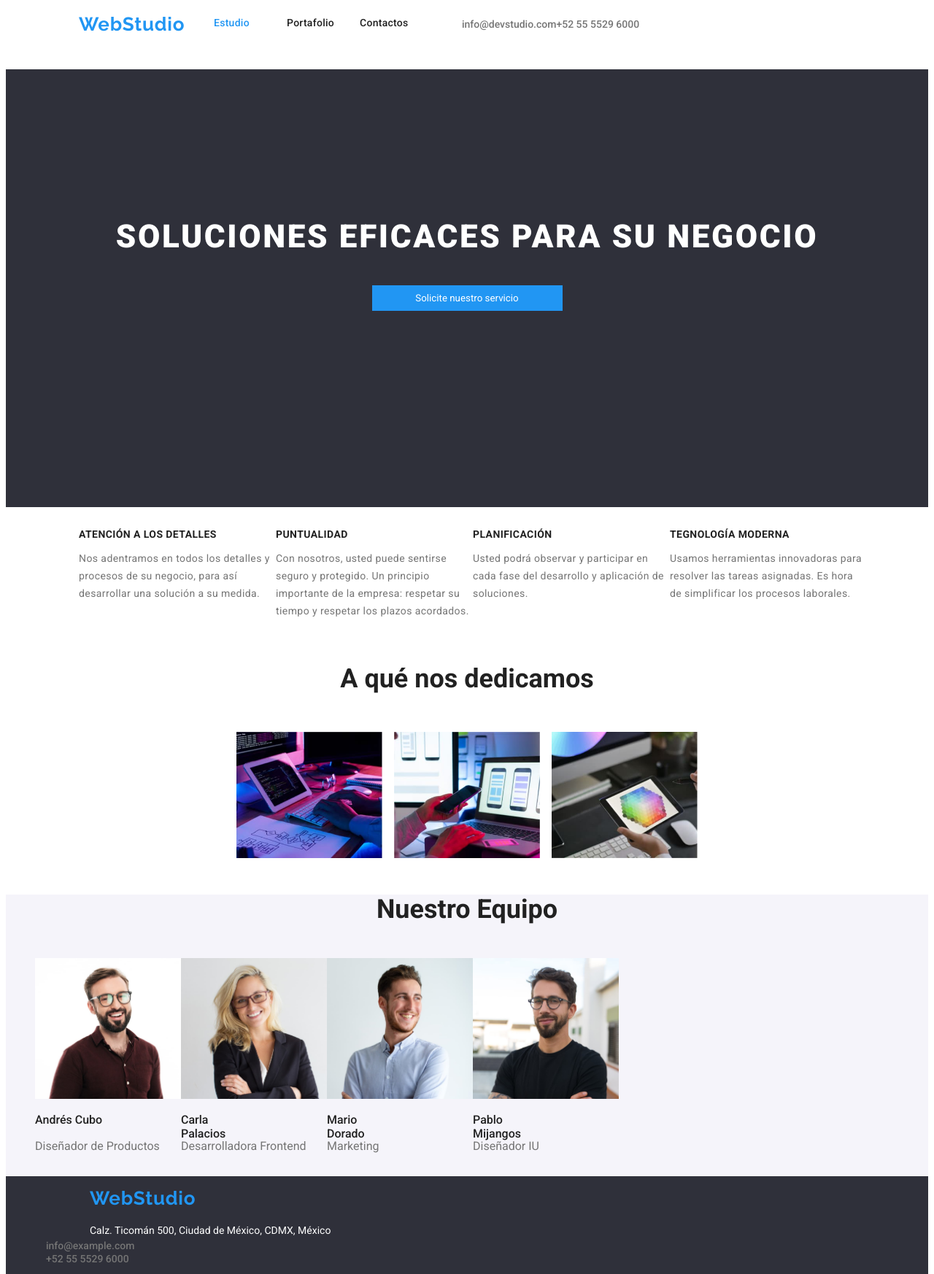
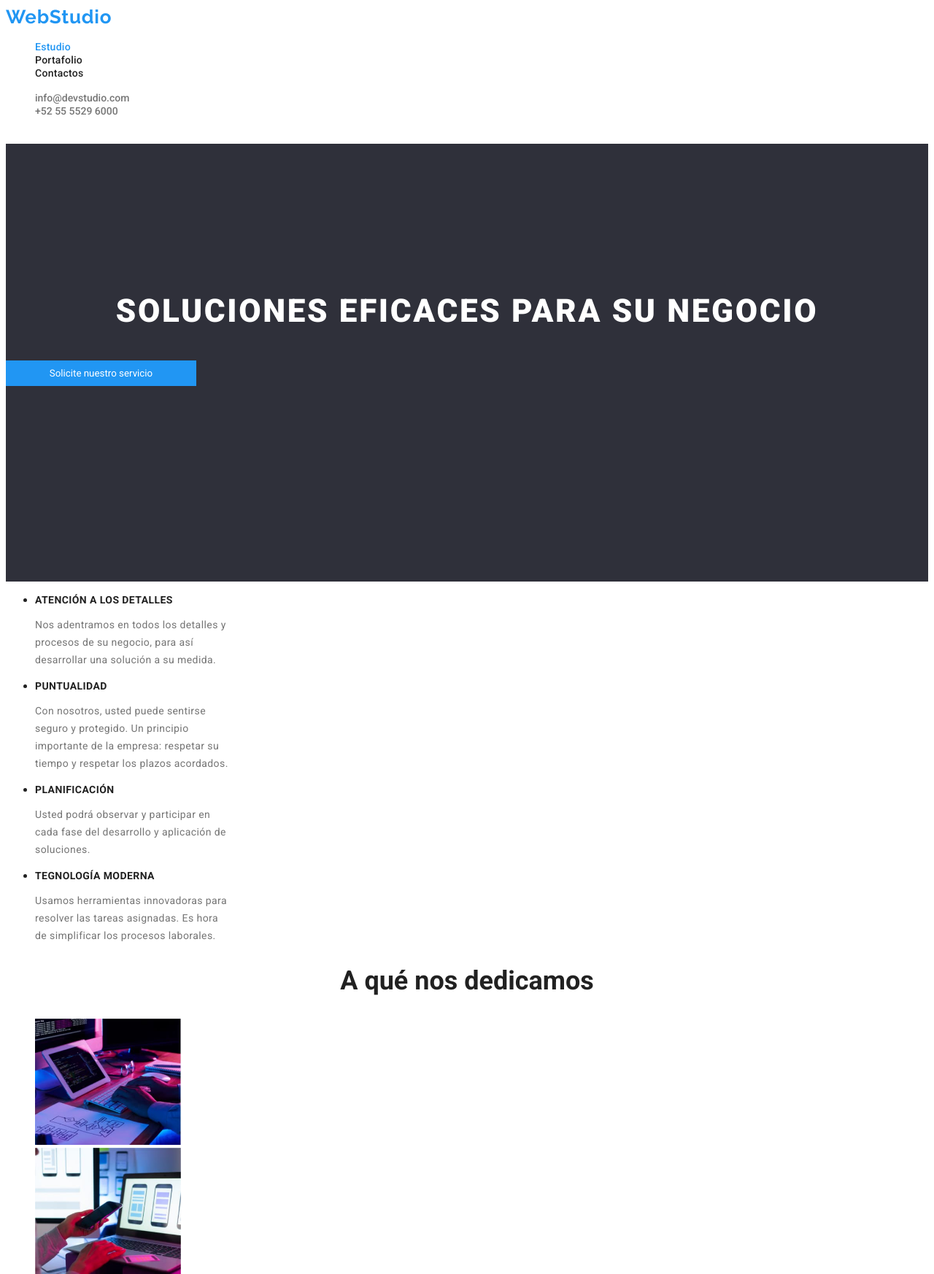
Before and after one commit to juan951218/goit-markup-hw-02old, a plain HTML site: page index.htm in a window 1280 px wide. Shown: the top 1746 px of the page at 73% size. Drawn offline with Linux system fonts and the light colour scheme.

Commit message:
tarea2
html index y portafolio
estilo css

```diff
--- a/css/styles.css
+++ b/css/styles.css
@@ -10,14 +10,9 @@ body{
 }
 .section-background {
   background: #ffffff;
-  display: inline-flex;
-  width: 100%;
-  justify-content: flex-start;
 }
 /* nombre de la pagina webStudio*/
 .name-page {
-  padding-left: 100px;
-  padding-top: 10px;
   color: var(--brand-color);
   width: 145px;
   font-family: "Raleway";
@@ -30,18 +25,10 @@ body{
   text-decoration:none;
 }
 /* elementos estudio, portafolio y contactos */
-.menu{
-  justify-content: space-between;
-}
 .list-menu{
 list-style-type:none;
-  display:flex;
-  justify-content: space-between;
 }
-
 .nav-link {
-  display: flex;
-  width: 100px;
   font-family: "Roboto";
   font-style: normal;
   font-weight: 500;
@@ -65,10 +52,8 @@ list-style-type:none;
 /* contactos del correo y telefono */
 .list-contact{
   list-style-type: none;
-  display: inline-flex;
 }
 .contact {
-  width: 100%;
   color: #757575;
   font-style: normal;
   font-family: "roboto";
@@ -83,7 +68,6 @@ list-style-type:none;
 .main-section {
   background: #2f303a;
   height: 600px;
-  text-align: center;
 }
 /* SOLUCIONES EFICACES PARA SU NEGOCIO */
 .title-solutions {
@@ -101,14 +85,10 @@ list-style-type:none;
 
 .btn-request {
   border: none;
-  margin-left: auto;
-  margin-right: auto;
   cursor: pointer;
   width: 261px;
   font-family: "Roboto";
   font-style: normal;
-  flex-direction: row;
-  justify-content: center;
   align-items: center;
   padding: 10px 32px;
   gap: 10px;
@@ -121,11 +101,6 @@ list-style-type:none;
 }
 .btn-request:focus{
     box-shadow: 0px 12px 15px 10px rgba(0, 0, 0, 0.1);
-}
-.features{
-  list-style-type: none;
-  display: inline-flex;
-  padding-left: 100px;
 }
 .title-description {
   font-family: "Roboto";
@@ -148,7 +123,6 @@ list-style-type:none;
 }
 .pics-section{
   list-style-type: none;
-  width: 100%;
   }
 .title-function {
   font-family: "roboto";
@@ -163,10 +137,6 @@ list-style-type:none;
 
 }
 .team-title {
-  width: 97px;
-  height: 19px;
-  left: 295px;
-  top: 1986px;
   font-family: "roboto";
   font-style: normal;
   font-weight: 500;
@@ -181,11 +151,6 @@ list-style-type:none;
   line-height: 19px;
   color: #757575;
   }
-  .div-footer{
-    width: 1200px;
-    padding: 15px;
-    justify-content: center;
-  }
 .footer {
   background: #2f303a;
 }
@@ -194,7 +159,6 @@ list-style-type:none;
 }
 .google-map {
   color: #ffffff;
-  padding-left: 60px;
   font-family: "roboto";
   font-style: normal;
   font-weight: 400;
@@ -206,30 +170,16 @@ list-style-type:none;
   color: var(--brand-color);
 }
 /* portafolio */
-.div-btn{
- justify-content: center;
-  width: 1200px;
-  padding-left: 15px;
-  padding-right: 15px;
-}
 .ul-btn{
   list-style-type: none;
-  display: inline-flex;
-  justify-content: center;
-  width: 1200px;
 }
 .btn-menu {
   font-family: "Roboto";
-  width: 103px;
   cursor: pointer;
   font-style: normal;
   font-weight: 500;
   font-size: 16px;
   line-height: 1.6;
-  margin: 7px;
-  padding: 1px 4px;
-  border: 0px;
-  text-align: center;
   letter-spacing: 0.03em;
   color: #212121;
   background: #f5f4fa;
--- a/index.htm
+++ b/index.htm
@@ -74,9 +74,9 @@
           </li>
         </ul>
       </section>
-      <section class="pics-section">
+      <section>
         <h2 class="title-function">A qué nos dedicamos</h2>
-        <ul style="list-style-type: none; display: inline-flex; justify-content: space-between; width: 50%; padding-top: 5px; padding-left: 25%;">
+        <ul style="list-style-type: none;">
           <li>
             <img src="./images/image_1.jpg" alt="Desarrollo" width="200" />
           </li>
@@ -88,7 +88,7 @@
       </section>
       <section class="team-section">
         <h2 class="title-function">Nuestro Equipo</h2>
-        <ul style="list-style-type: none; display: inline-flex; justify-content: space-between;">
+        <ul style="list-style-type: none;">
           <li>
             <img src="./images/image_4.jpg" alt="Andres Cubo" width="200" />
             <h3 class="team-title">Andrés Cubo</h3>
```
